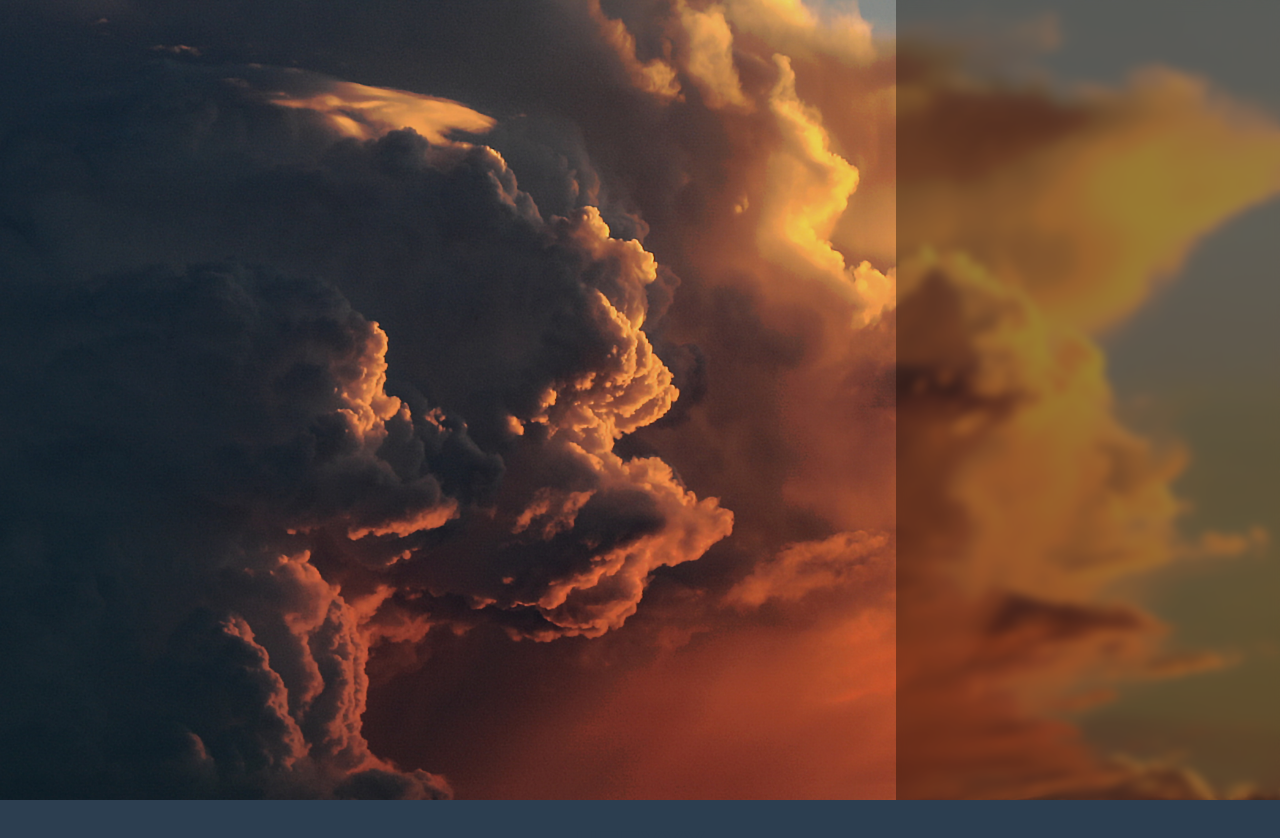
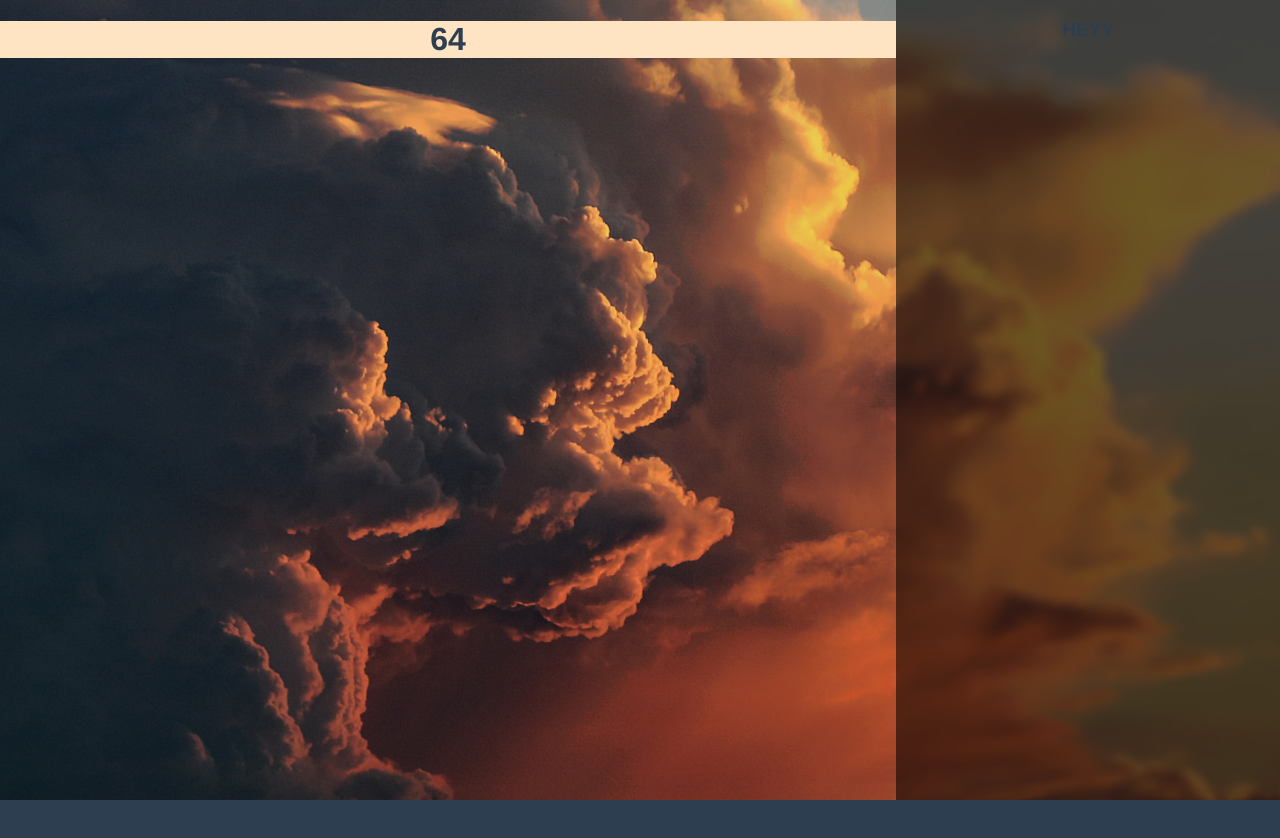
Before and after one commit to hagoraya/WeatherAppDev, a Vue app: page / in a window 1280 px wide. Shown: the top 838 px of the page. After the commit the page ends 800 px from the top, so only its background shows below. Built offline with nearby package versions, Linux system fonts and the light colour scheme.

Commit message:
Changed display to grid

```diff
--- a/src/components/Main.vue
+++ b/src/components/Main.vue
@@ -1,27 +1,30 @@
 <template>
   <div class="main-div">
-    <div id="temp-div"></div>
-    <div id="more-info-div"></div>
-    <h1>HEEYYY </h1>
-
+    <div id="temp-div">
+      <div id="display-temp">
+        <h1>64</h1>
+      </div>
+    </div>
+    <div id="more-info-div">
+      <h3>HEYY</h3>
+    </div>
   </div>
 </template>
 
 <script>
 export default {
-  name: 'HelloWorld',
+  name: "HelloWorld",
   props: {
     msg: String
   }
-}
+};
 </script>
 
 <!-- Add "scoped" attribute to limit CSS to this component only -->
 <style scoped>
-
-
-.main-div{
-  display: inline-block;
+.main-div {
+  display: grid;
+  grid-template-columns: 70% 30%;
   background: grey;
   height: 100vh;
   width: 100vw;
@@ -29,28 +32,20 @@ export default {
   background-size: cover;
 }
 
-
-#temp-div{
-  display: inline-block;
-  width: 70%;
-  height: 100vh;
+#display-temp {
+  background: bisque;
+  bottom: 0;
+  right: 0;
 }
 
-#more-info-div{
-  display: inline-block;
-  width: 30%;
-  height: 100vh;
-  background-color: rgba(0, 0, 0, .35);
-  backdrop-filter: blur(5px);
-  box-shadow: black;
-
-
+#temp-div {
 
 }
 
+#more-info-div {
 
-
-
-
-
+  background-color: rgba(0, 0, 0, 0.55);
+  backdrop-filter: blur(5px);
+  box-shadow: black;
+}
 </style>
```
